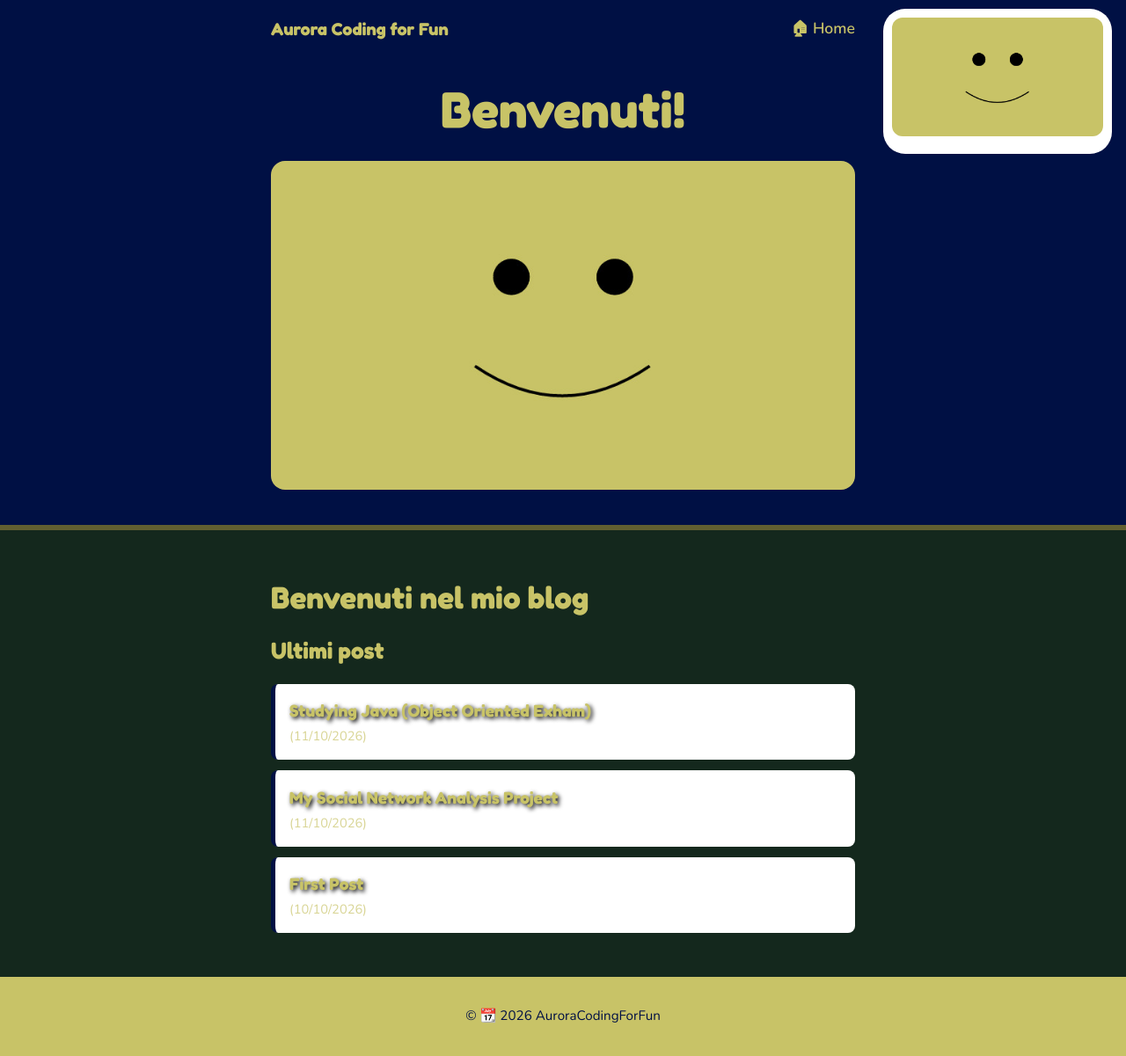
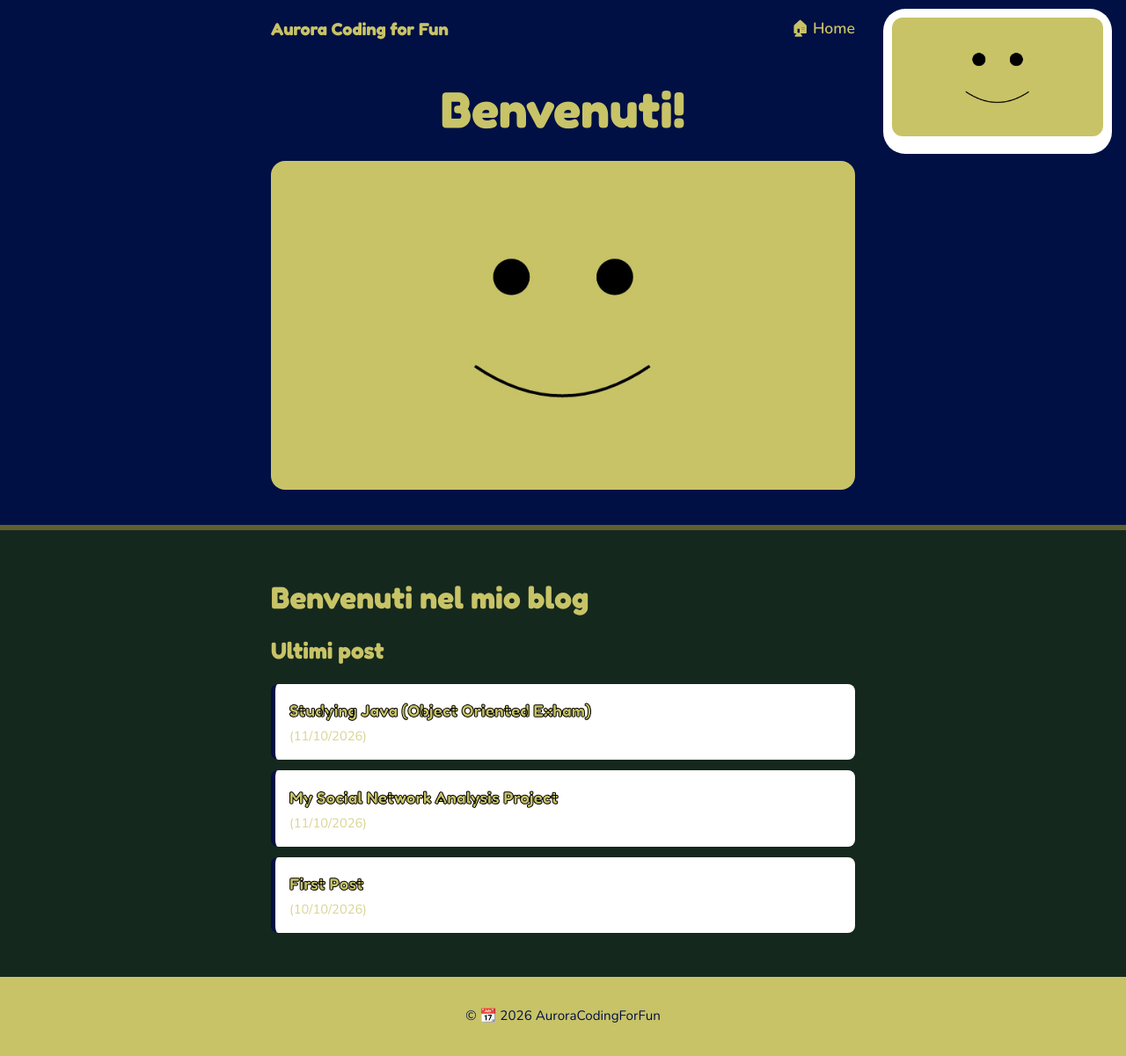
Before and after one commit to AuroraCodingForFun/BlogSite, a Jekyll site: the page built from index.md, in a window 1280 px wide. Shown: the whole page at 88% size. Built offline with Jekyll 4.4.1, drawn with Linux system fonts in a browser that asks for light colours.

Commit message:
Change text shadow to webkit text stroke for titles

```diff
--- a/index.md
+++ b/index.md
@@ -56,7 +56,7 @@ aside.laterale {
   {% for post in site.posts %}
     <li>
       <div>
-        <a href="{{ post.url | relative_url }}"> <b style="text-shadow: 2px 2px 5px black;">{{ post.title }} </b></a>
+        <a href="{{ post.url | relative_url }}"> <b style="-webkit-text-stroke: 1px black;">{{ post.title }} </b></a>
         <small>({{ post.date | date: "%d/%m/%Y" }})</small>
       </div>
     </li>
```
